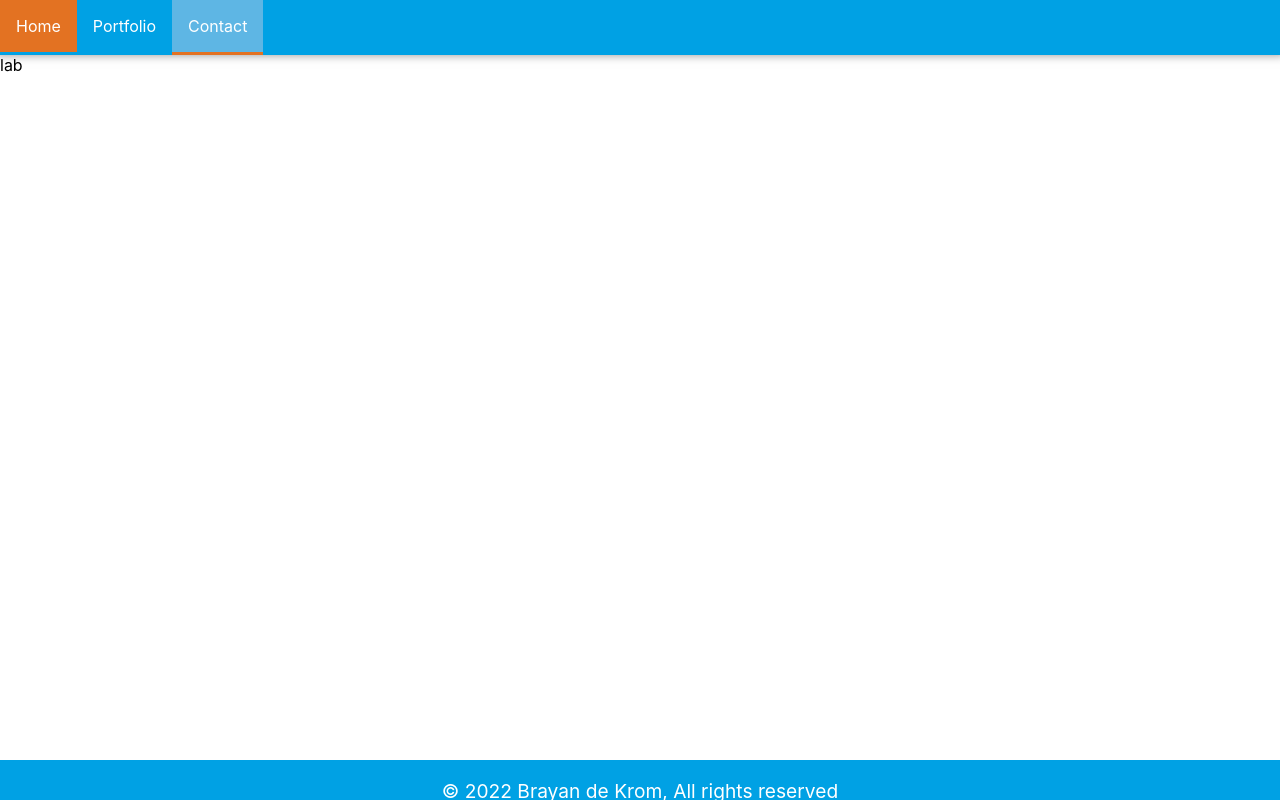
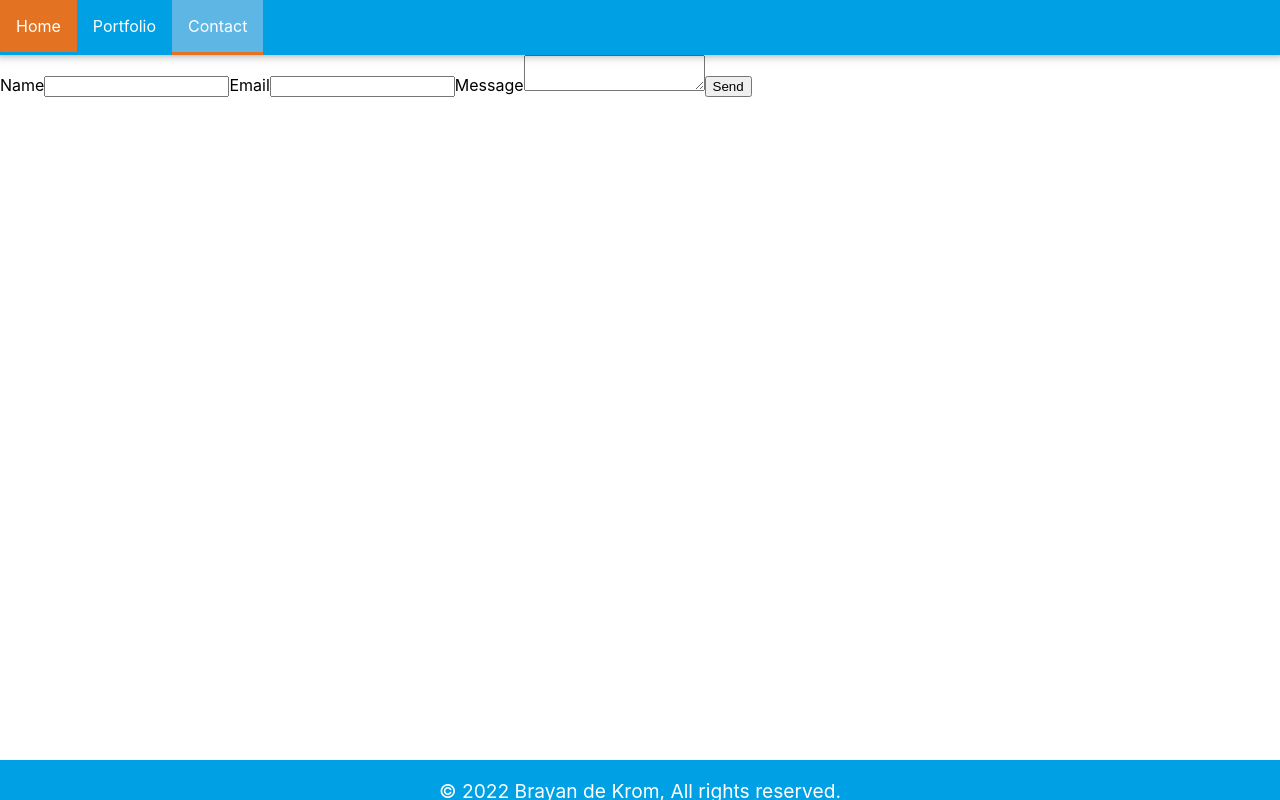
Before and after one commit to Brdekrom/wf-portfolio-app, a React (Create React App) app: page /contact in a window 1280 px wide. Built offline with nearby package versions, Linux system fonts and the light colour scheme.

Commit message:
contact form development started

```diff
--- a/package.json
+++ b/package.json
@@ -3,6 +3,7 @@
   "version": "0.1.0",
   "private": true,
   "dependencies": {
+    "@emailjs/browser": "^3.10.0",
     "@testing-library/jest-dom": "^5.16.5",
     "@testing-library/react": "^13.4.0",
     "@testing-library/user-event": "^13.5.0",
@@ -10,6 +11,8 @@
     "@types/node": "^16.18.11",
     "@types/react": "^18.0.26",
     "@types/react-dom": "^18.0.10",
+    "emailjs": "^4.0.1",
+    "emailjs-com": "^3.2.0",
     "react": "^18.2.0",
     "react-dom": "^18.2.0",
     "react-router-dom": "^6.6.1",
--- a/src/components/Contact/Contact.tsx
+++ b/src/components/Contact/Contact.tsx
@@ -1,27 +1,35 @@
-import { Fragment, useState,  } from "react"
+import { Fragment, useRef, useState, } from "react"
 import style from "./Contact.module.css"
+import emailjs from 'emailjs-com'
 
 const Contact = () => {
-    const [name, setName] = useState<string>("")
-    const [email, setEmail] = useState<string>("")
+    const [name, setName] = useState("")
 
-    const successMessage = () => {
+    const form = useRef();
 
-        return (
-            <Fragment>
-                <p>Hi {name}, Your email was sent succesfully, We'll reach you out on your email: {email}</p>
-                <p>Until then!</p>
-            </Fragment>
+    const sendEmail = (e:any) => {
+        e.preventDefault();
 
-        )
-    }
+        emailjs.sendForm('default_service', 'default_template', e.target, 'OTP85_cjHYuhqr02-')
+            .then((result) => {
+                console.log(result.text);
+            }, (error) => {
+                console.log(error.text);
+            });
+    };
 
     return (
-        <form action="">
-            lab
+        <form onSubmit={sendEmail}>
+            <label>Name</label>
+            <input type="text" name="name" />
+            <label>Email</label>
+            <input type="email" name="email" />
+            <label>Message</label>
+            <textarea name="message" />
+            <input type="submit" value="Send" />
         </form>
 
-)
+    )
 
 }
 
--- a/src/components/Home/Home.tsx
+++ b/src/components/Home/Home.tsx
@@ -15,7 +15,7 @@ const Home = () => {
                     <img src="/bdk.jpg" alt="" className={styles.bdk} />
                 </figure>
                 <h1>Brayan de Krom's portfolio</h1>
-                <p>Hi there! <br/> My name is Brayan (Brian) de Krom, I am {age} years old, I've started studying in 2021 to become a programmer at <a title="AP Hogeschool Antwerpen is een pluralistische Vlaamse hogeschool in Antwerpen" href="https://www.ap.be/">AP hogeschool</a> in antwerp, besides my now partime job as a Logistics Customer Service executive and Junior .Net developer I'm also an official  <span title="Royal Belgian Football Assosiation">Jouth RBFA referee</span></p>
+                <p>Hi there! <br/> My name is Brayan (Brian) de Krom, I am {age} years old, I've started studying in 2021 to become a programmer at <a title="AP Hogeschool Antwerpen is een pluralistische Vlaamse hogeschool in Antwerpen" href="https://www.ap.be/">AP hogeschool</a> in antwerp, besides my now partime job as a Logistics Customer Service Executive and Junior .NET developer I'm also an official  <span title="Royal Belgian Football Assosiation">RBFA Jouth Referee.</span></p>
             </section>
             <section className={styles.buttonContainer}>
             <HomeButton linkTo="/portfolio" text="Portfolio"></HomeButton>
--- a/src/components/Root/Root.tsx
+++ b/src/components/Root/Root.tsx
@@ -16,8 +16,7 @@ const Root = () => {
         </header>
         <Outlet/>
         <footer className={styles.footer}>
-        <p>&copy; 2022 Brayan de Krom, All rights reserved</p>
-
+        <p>&copy; 2022 Brayan de Krom, All rights reserved.</p>
         </footer>
         </>
     )
```
Also changed, not shown: 1 other file (tests, documents, lock files or other folders).
